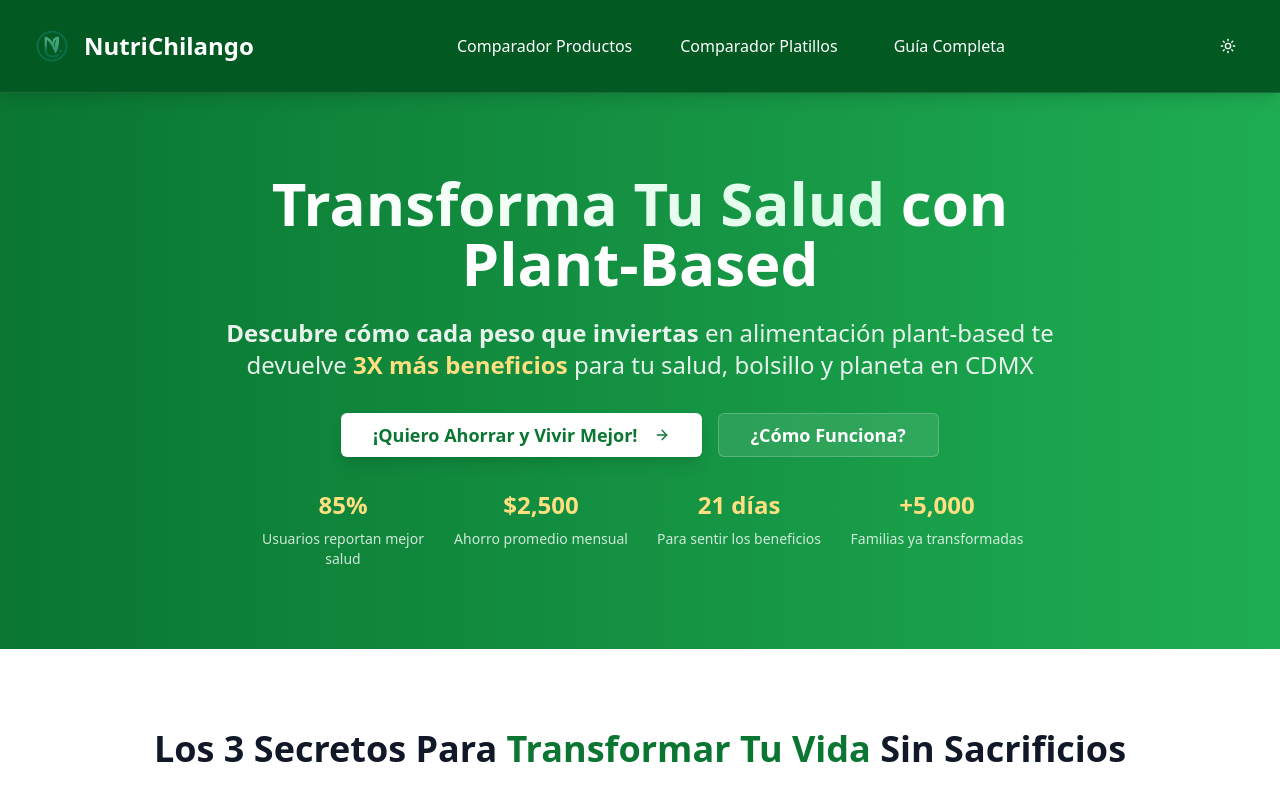
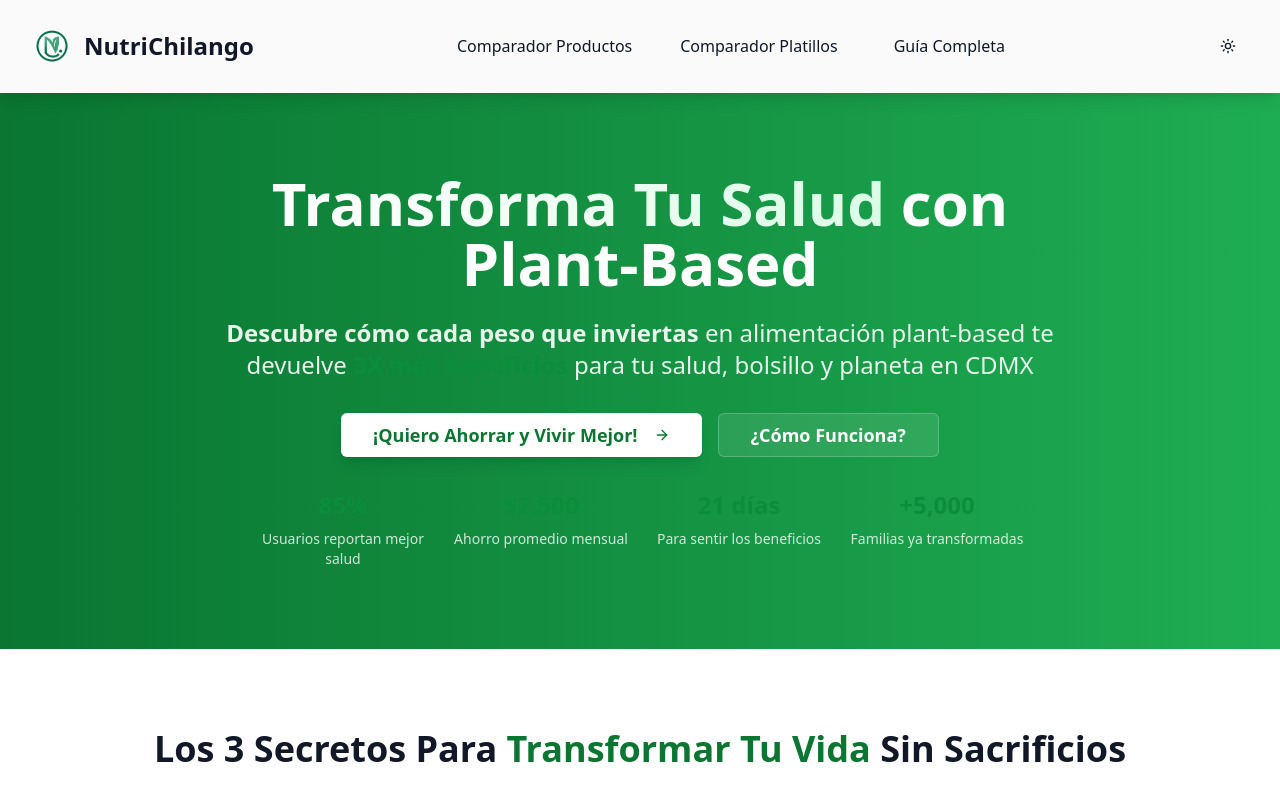
Before and after one commit to IzignaMx/nutrichilango, a React (Vite) app: page / in a window 1280 px wide. Shown: the top 800 px of the page. Built offline with nearby package versions, Linux system fonts and the light colour scheme.

Commit message:
Refactor header color scheme
Adjust header background color to a lighter shade for improved logo visibility.

```diff
--- a/src/index.css
+++ b/src/index.css
@@ -26,9 +26,9 @@
     --brand-success: 142 85% 30%;      /* Success green with better contrast */
 
     /* Header specific colors with enhanced contrast */
-    --header-background: 142 95% 18%;   /* Very dark green for optimal logo contrast */
-    --header-foreground: 0 0% 100%;     /* Pure white text */
-    --header-accent: 45 100% 75%;       /* Accessible yellow accent */
+    --header-background: 0 0% 98%;      /* Almost white background for better logo visibility */
+    --header-foreground: 222 47% 11%;   /* Dark text for contrast on light background */
+    --header-accent: 142 85% 30%;       /* Dark green accent for contrast */
 
     /* Semantic colors for accessibility */
     --success: var(--brand-success);
```
